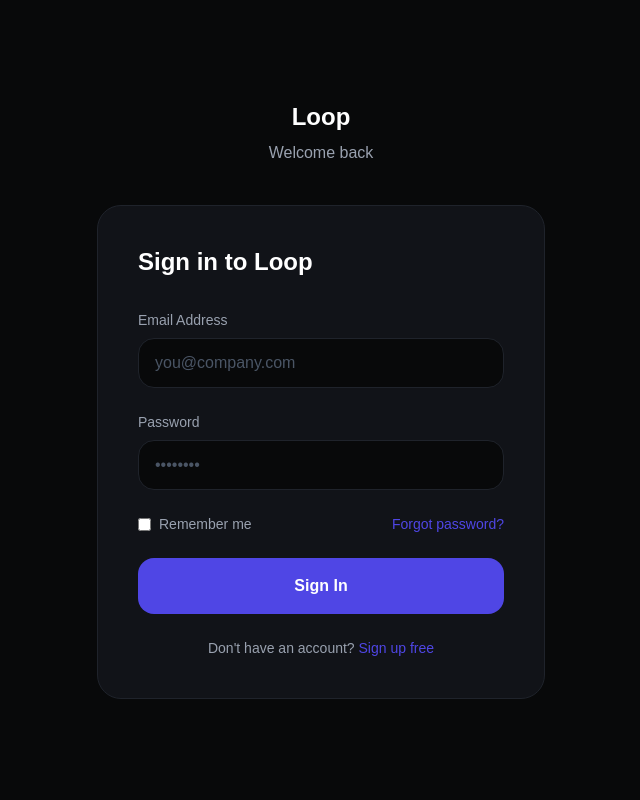
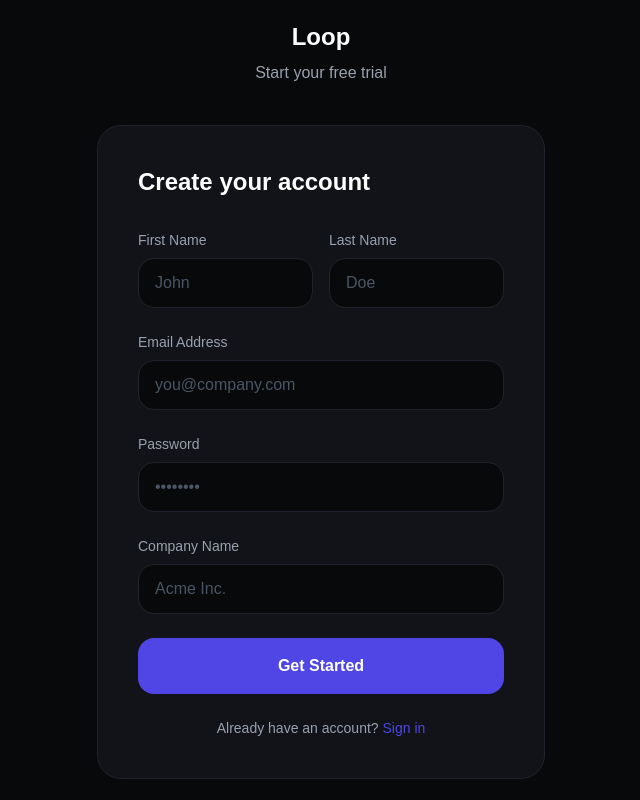
Before and after one commit to aminfxjamal-netizen/loopv1, a Next.js app: page /signup in a window 1280 px wide. Shown: the whole page, without its empty margins (319-959 px from the left). Built offline with nearby package versions, Linux system fonts and the light colour scheme.

Commit message:
fix signup page code

```diff
--- a/app/signup/page.tsx
+++ b/app/signup/page.tsx
@@ -3,26 +3,36 @@
 import { useState } from 'react';
 import { supabase } from '@/lib/supabase';
 
-export default function Login() {
+export default function Signup() {
+  const [firstName, setFirstName] = useState('');
+  const [lastName, setLastName] = useState('');
   const [email, setEmail] = useState('');
   const [password, setPassword] = useState('');
+  const [company, setCompany] = useState('');
   const [loading, setLoading] = useState(false);
   const [error, setError] = useState('');
 
-  const handleLogin = async () => {
+  const handleSignup = async () => {
     setLoading(true);
     setError('');
 
-    const { error } = await supabase.auth.signInWithPassword({
+    const { error } = await supabase.auth.signUp({
       email,
       password,
+      options: {
+        data: {
+          first_name: firstName,
+          last_name: lastName,
+          company_name: company,
+        }
+      }
     });
 
     if (error) {
       setError(error.message);
       setLoading(false);
     } else {
-      window.location.href = '/dashboard';
+      window.location.href = '/pricing';
     }
   };
 
@@ -31,11 +41,11 @@
       <div className="w-full max-w-md">
         <div className="text-center mb-10">
           <h1 className="text-2xl font-bold mb-2">Loop</h1>
-          <p className="text-gray-400">Welcome back</p>
+          <p className="text-gray-400">Start your free trial</p>
         </div>
 
         <div className="bg-[#111318] border border-[#1F232B] rounded-3xl p-10">
-          <h2 className="text-2xl font-bold mb-8">Sign in to Loop</h2>
+          <h2 className="text-2xl font-bold mb-8">Create your account</h2>
 
           {error && (
             <div className="bg-red-500/10 border border-red-500/20 text-red-400 text-sm px-4 py-3 rounded-xl mb-6">
@@ -44,6 +54,29 @@
           )}
 
           <div className="space-y-6">
+            <div className="grid grid-cols-2 gap-4">
+              <div>
+                <label className="block text-sm text-gray-400 mb-2">First Name</label>
+                <input
+                  type="text"
+                  placeholder="John"
+                  value={firstName}
+                  onChange={e => setFirstName(e.target.value)}
+                  className="w-full bg-[#08090A] border border-[#1F232B] rounded-2xl px-4 py-3 text-white placeholder-gray-600 focus:outline-none focus:border-[#4F46E5] transition"
+                />
+              </div>
+              <div>
+                <label className="block text-sm text-gray-400 mb-2">Last Name</label>
+                <input
+                  type="text"
+                  placeholder="Doe"
+                  value={lastName}
+                  onChange={e => setLastName(e.target.value)}
+                  className="w-full bg-[#08090A] border border-[#1F232B] rounded-2xl px-4 py-3 text-white placeholder-gray-600 focus:outline-none focus:border-[#4F46E5] transition"
+                />
+              </div>
+            </div>
+
             <div>
               <label className="block text-sm text-gray-400 mb-2">Email Address</label>
               <input
@@ -66,25 +99,28 @@
               />
             </div>
 
-            <div className="flex items-center justify-between text-sm">
-              <label className="flex items-center gap-2 text-gray-400 cursor-pointer">
-                <input type="checkbox" className="accent-[#4F46E5]" />
-                Remember me
-              </label>
-              <a href="#" className="text-[#4F46E5] hover:underline">Forgot password?</a>
+            <div>
+              <label className="block text-sm text-gray-400 mb-2">Company Name</label>
+              <input
+                type="text"
+                placeholder="Acme Inc."
+                value={company}
+                onChange={e => setCompany(e.target.value)}
+                className="w-full bg-[#08090A] border border-[#1F232B] rounded-2xl px-4 py-3 text-white placeholder-gray-600 focus:outline-none focus:border-[#4F46E5] transition"
+              />
             </div>
 
             <button
-              onClick={handleLogin}
+              onClick={handleSignup}
               disabled={loading}
-              className="w-full py-4 bg-[#4F46E5] text-white font-semibold rounded-2xl hover:bg-[#6366F1] transition disabled:opacity-50"
+              className="w-full py-4 bg-[#4F46E5] text-white font-semibold rounded-2xl hover:bg-[#6366F1] transition text-center block disabled:opacity-50"
             >
-              {loading ? 'Signing in...' : 'Sign In'}
+              {loading ? 'Creating account...' : 'Get Started'}
             </button>
 
             <p className="text-center text-sm text-gray-400">
-              Don't have an account?{' '}
-              <a href="/signup" className="text-[#4F46E5] hover:underline">Sign up free</a>
+              Already have an account?{' '}
+              <a href="/login" className="text-[#4F46E5] hover:underline">Sign in</a>
             </p>
           </div>
         </div>
```
